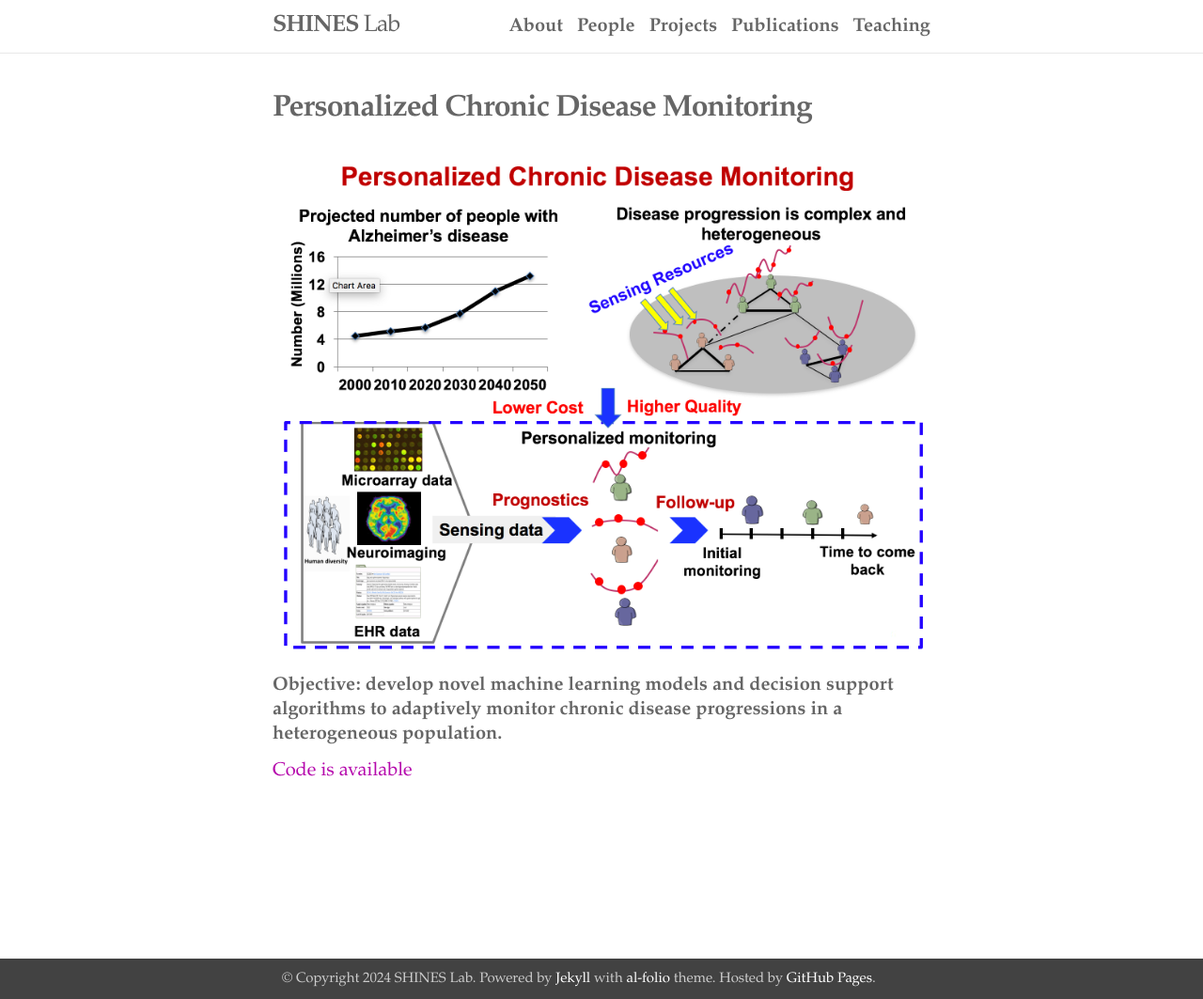
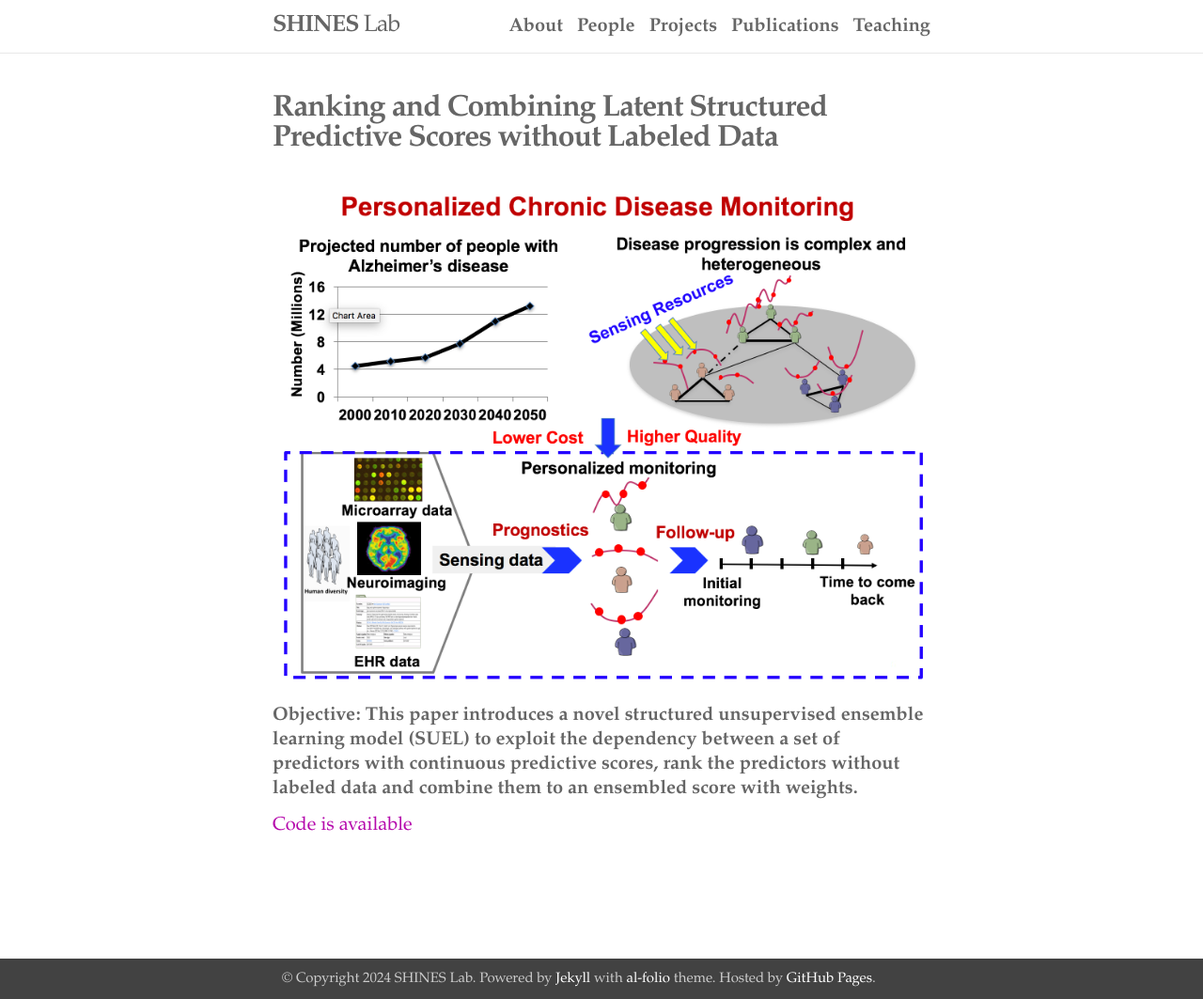
Before and after one commit to shines-lab/shines-lab.github.io, a Jekyll site: the page built from _projects/4_project.markdown, in a window 1280 px wide and 1063 px high. Shown: the whole window at 94% size. Built offline with Jekyll 4.4.1, drawn with Linux system fonts in a browser that asks for light colours.

Commit message:
Update 4_project.markdown

```diff
--- a/_projects/4_project.markdown
+++ b/_projects/4_project.markdown
@@ -1,12 +1,12 @@
 ---
 layout: page
-title: Personalized Chronic Disease Monitoring
+title: Ranking and Combining Latent Structured Predictive Scores without Labeled Data
 description:
 img: assets/img/P1.png
 ---
  <img src="{{site.baseurl}}/assets/img/Project1.png" align="center" width="100%" height="100%">
 
-#### **Objective: develop novel machine learning models and decision support algorithms to adaptively monitor chronic disease progressions in a heterogeneous population.**
+#### **Objective: This paper introduces a novel structured unsupervised ensemble learning model (SUEL) to exploit the dependency between a set of predictors with continuous predictive scores, rank the predictors without labeled data and combine them to an ensembled score with weights.**
 
 <a href="https://github.com/shines-lab/Collaborative-Learning"> Code is available
 
```
